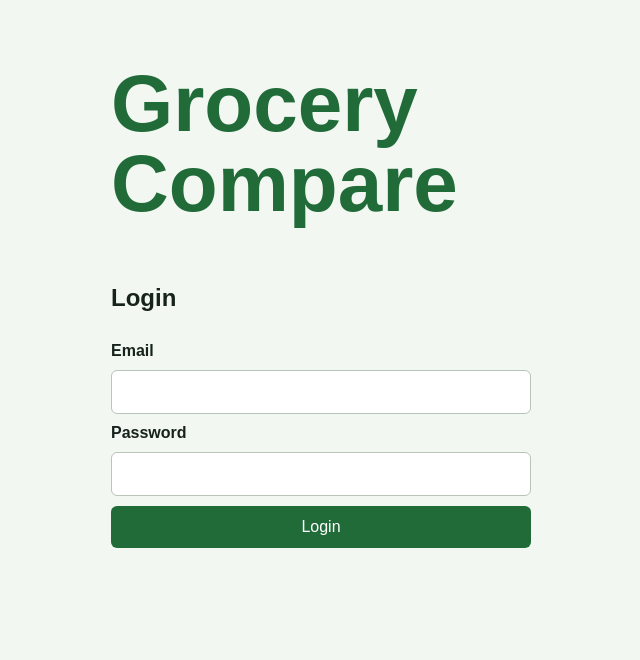
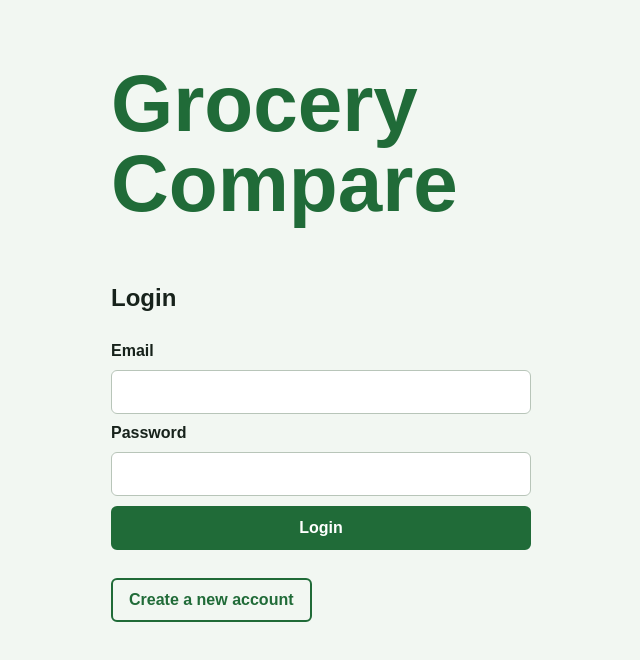
Before and after one commit to terese-emel/grocery-compare, a React app in the folder frontend/: page / in a window 1280 px wide. Shown: the top 660 px of the page, without its empty margins (193-833 px from the left). Built offline with nearby package versions, Linux system fonts and the light colour scheme; no server answers; the HTML template or start-up script is replaced by a standard one.

Commit message:
Refine frontend auth and button layout

```diff
--- a/frontend/src/App.jsx
+++ b/frontend/src/App.jsx
@@ -8,7 +8,7 @@ import {
 } from "./services/productApi";
 import ErrorMessage from "./components/ErrorMessage";
 import AddProductForm from "./components/AddProductForm";
-import LoginForm from "./components/LoginForm";
+import AuthForm from "./components/AuthForm";
 import { logout } from "./services/authApi";
 
 function App() {
@@ -17,6 +17,7 @@ function App() {
   const [products, setProducts] = useState([]);
   const [loading, setLoading] = useState(false);
   const [user, setUser] = useState(null);
+  const [authMode, setAuthMode] = useState("login");
 
   useEffect(() => {
     document.title = productName || "Grocery Compare";
@@ -116,7 +117,14 @@ function App() {
     return (
       <main>
         <h1>Grocery Compare</h1>
-        <LoginForm onLogin={handleLogin} />
+        <AuthForm mode={authMode} onSuccess={handleLogin} />
+        <button
+          className="button-secondary"
+          type="button"
+          onClick={() => setAuthMode(authMode === "login" ? "register" : "login")}
+        >
+          {authMode === "login" ? "Create a new account" : "I already have an account"}
+        </button>
       </main>
     );
   }
@@ -128,7 +136,7 @@ function App() {
 
       <p>Signed in as {user.email}</p>
 
-      <button type="button" onClick={handleLogout}>
+      <button className="button-secondary" type="button" onClick={handleLogout}>
         Logout
       </button>
 
--- a/frontend/src/components/AddProductForm.jsx
+++ b/frontend/src/components/AddProductForm.jsx
@@ -102,7 +102,12 @@ const AddProductForm = ({ onCreated }) => {
         <button type="submit" disabled={saving}>
           {saving ? "Adding..." : "Add Product"}
         </button>
-        <button type="button" onClick={resetForm} disabled={saving}>
+        <button
+          className="button-secondary"
+          type="button"
+          onClick={resetForm}
+          disabled={saving}
+        >
           Reset
         </button>
       </form>
--- /dev/null
+++ b/frontend/src/components/AuthForm.jsx
@@ -0,0 +1,41 @@
+import { useState } from "react";
+import { login, register } from "../services/authApi";
+
+function AuthForm({ mode, onSuccess }) {
+  const isLogin = mode === "login";
+  const [email, setEmail] = useState("");
+  const [password, setPassword] = useState("");
+  const [error, setError] = useState("");
+  const [isSubmitting, setIsSubmitting] = useState(false);
+
+  async function handleSubmit(event) {
+    event.preventDefault();
+    setError("");
+    setIsSubmitting(true);
+
+    try {
+      const data = await (isLogin ? login : register)(email, password);
+      onSuccess(data.user);
+    } catch (requestError) {
+      setError(requestError.message);
+    } finally {
+      setIsSubmitting(false);
+    }
+  }
+
+  return (
+    <form onSubmit={handleSubmit}>
+      <h2>{isLogin ? "Login" : "Create account"}</h2>
+      <label htmlFor={`${mode}-email`}>Email</label>
+      <input id={`${mode}-email`} type="email" value={email} onChange={(event) => setEmail(event.target.value)} required />
+      <label htmlFor={`${mode}-password`}>Password</label>
+      <input id={`${mode}-password`} type="password" value={password} onChange={(event) => setPassword(event.target.value)} minLength={isLogin ? undefined : 8} required />
+      <button type="submit" disabled={isSubmitting}>
+        {isSubmitting ? (isLogin ? "Logging in..." : "Creating account...") : isLogin ? "Login" : "Register"}
+      </button>
+      {error && <p role="alert">{error}</p>}
+    </form>
+  );
+}
+
+export default AuthForm;
--- a/frontend/src/components/LoginForm.jsx
+++ /dev/null
@@ -1,57 +0,0 @@
-import { useState } from "react";
-import { login } from "../services/authApi";
-
-function LoginForm({ onLogin }) {
-  const [email, setEmail] = useState("");
-  const [password, setPassword] = useState("");
-  const [error, setError] = useState("");
-  const [isSubmitting, setIsSubmitting] = useState(false);
-
-  async function handleSubmit(event) {
-    event.preventDefault();
-
-    setError("");
-    setIsSubmitting(true);
-
-    try {
-      const data = await login(email, password);
-      onLogin(data.user);
-    } catch (error) {
-      setError(error.message);
-    } finally {
-      setIsSubmitting(false);
-    }
-  }
-
-  return (
-    <form onSubmit={handleSubmit}>
-      <h2>Login</h2>
-
-      <label htmlFor="email">Email</label>
-      <input
-        id="email"
-        type="email"
-        value={email}
-        onChange={(event) => setEmail(event.target.value)}
-        required
-      />
-
-      <label htmlFor="password">Password</label>
-      <input
-        id="password"
-        type="password"
-        value={password}
-        onChange={(event) => setPassword(event.target.value)}
-        required
-      />
-
-      <button type="submit" disabled={isSubmitting}>
-        {isSubmitting ? "Logging in..." : "Login"}
-      </button>
-
-      {error && <p role="alert">{error}</p>}
-    </form>
-  );
-}
-
-export default LoginForm;
--- a/frontend/src/components/SearchForm.jsx
+++ b/frontend/src/components/SearchForm.jsx
@@ -20,7 +20,12 @@ const SearchForm = ({
       <button type="submit" disabled={loading}>
         {loading ? "Searching..." : "Search"}
       </button>
-      <button type="button" onClick={clearSearch} disabled={loading}>
+      <button
+        className="button-secondary"
+        type="button"
+        onClick={clearSearch}
+        disabled={loading}
+      >
         Clear
       </button>
     </form>
--- a/frontend/src/services/authApi.js
+++ b/frontend/src/services/authApi.js
@@ -1,4 +1,24 @@
 const API_URL = import.meta.env.VITE_API_URL;
+
+export async function register(email, password) {
+  const response = await fetch(`${API_URL}/auth/register`, {
+    method: "POST",
+    headers: {
+      "Content-Type": "application/json",
+    },
+    body: JSON.stringify({ email, password }),
+  });
+
+  const data = await response.json();
+
+  if (!response.ok) {
+    throw new Error(data.message || "Registration failed");
+  }
+
+  localStorage.setItem("authToken", data.token);
+
+  return data;
+}
 
 export async function login(email, password) {
   const response = await fetch(`${API_URL}/auth/login`, {
--- a/frontend/src/styles.css
+++ b/frontend/src/styles.css
@@ -47,7 +47,7 @@ form {
   flex-direction: column;
   gap: 10px;
   max-width: 420px;
-  margin-top: 40px;
+  margin: 40px 0 28px;
 }
 
 label {
@@ -66,15 +66,56 @@ input {
 }
 
 button {
+  min-height: 44px;
+  padding: 10px 16px;
   color: white;
   background-color: #206b38;
-  border: 0;
+  border: 2px solid #206b38;
   cursor: pointer;
+  font-weight: 700;
+  transition:
+    background-color 150ms ease,
+    border-color 150ms ease,
+    transform 150ms ease;
+}
+
+form button {
+  width: 100%;
+}
+
+main > button {
+  width: auto;
+  margin: 0 0 24px;
+}
+
+button:hover:not(:disabled) {
+  background-color: #18552c;
+  border-color: #18552c;
+  transform: translateY(-1px);
+}
+
+button:focus-visible {
+  outline: 3px solid #9bd6ab;
+  outline-offset: 2px;
+}
+
+button:active:not(:disabled) {
+  transform: translateY(0);
 }
 
 button:disabled {
   cursor: wait;
   opacity: 0.65;
+}
+
+.button-secondary {
+  color: #206b38;
+  background-color: transparent;
+}
+
+.button-secondary:hover:not(:disabled) {
+  color: white;
+  background-color: #206b38;
 }
 
 section {
@@ -92,8 +133,17 @@ section {
   background: white;
 }
 
+.product-card button {
+  width: auto;
+  margin: 0;
+}
+
 .product-card strong {
   margin-left: auto;
+}
+
+.product-card button {
+  min-width: 76px;
 }
 
 .cheapest {
```
Also changed, not shown: 1 other file (tests, documents, lock files or other folders).
